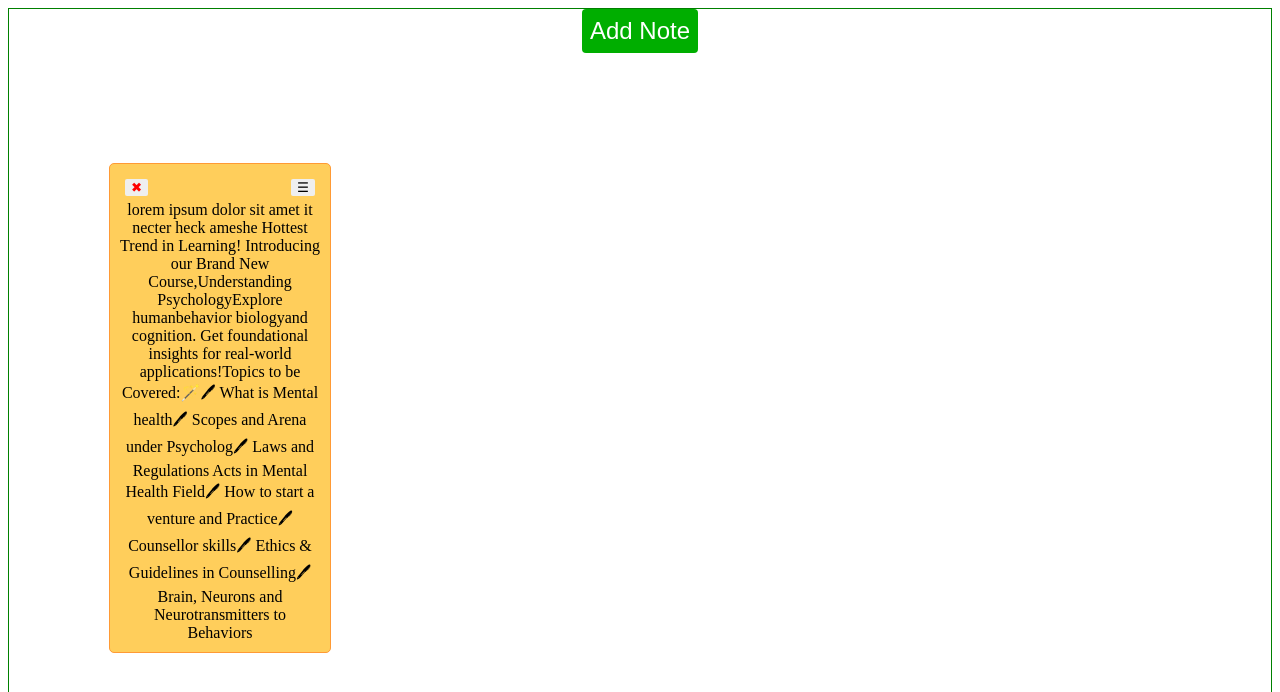
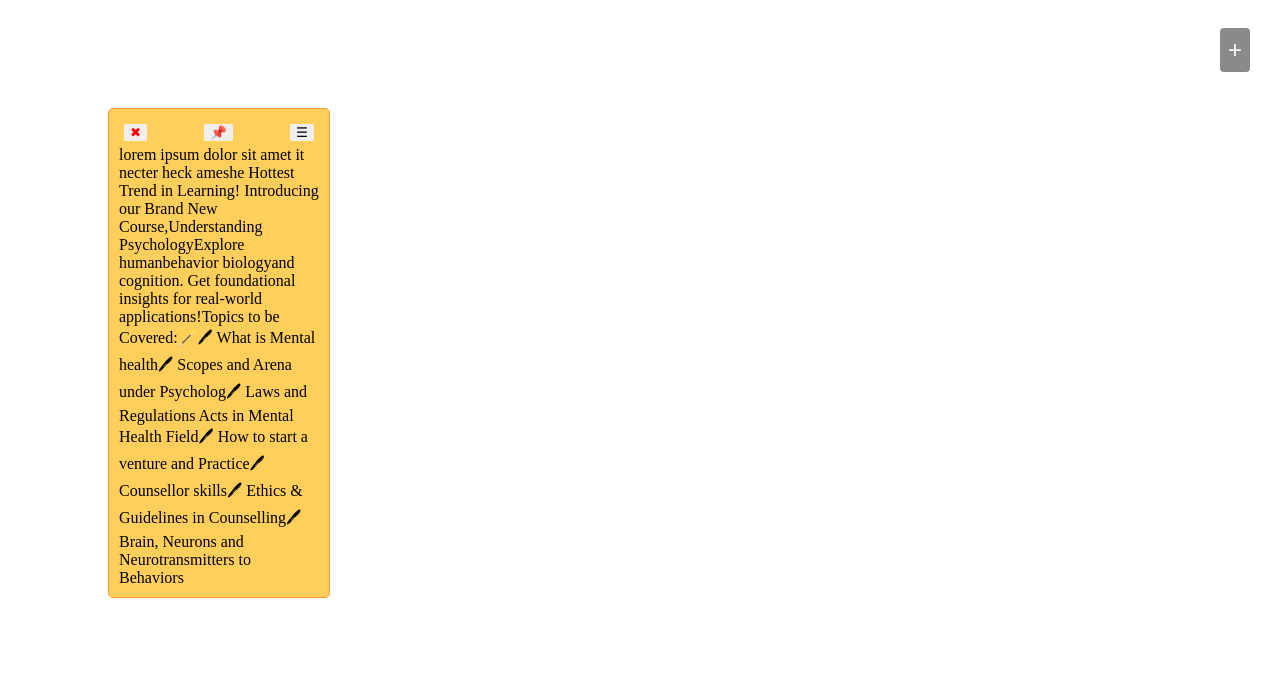
Before and after one commit to saikatbishal/bulletinboard, a React (Create React App) app: page / in a window 1280 px wide. Shown: the top 692 px of the page. Built offline with nearby package versions, Linux system fonts and the light colour scheme.

Commit message:
added pin unpin feature

```diff
--- a/src/App.css
+++ b/src/App.css
@@ -1,5 +1,4 @@
 .App {
-  text-align: center;
   overflow-x: hidden;
   margin: 0;
   padding: 0;
--- a/src/bulletinBoard/BulletinBoard.jsx
+++ b/src/bulletinBoard/BulletinBoard.jsx
@@ -1,13 +1,17 @@
 import React, { useState, useRef, useEffect } from "react";
 import "./bulletinBoard.css";
+import { isEditable } from "@testing-library/user-event/dist/utils";
 
 const BulletinBoard = () => {
   const [notes, setNotes] = useState([
     {
       id: 1,
-      content: "lorem ipsum dolor sit amet it necter heck ameshe Hottest Trend in Learning! Introducing our Brand New Course,Understanding PsychologyExplore humanbehavior biologyand cognition. Get foundational insights for real-world applications!Topics to be Covered:🪄🖊 What is Mental health🖊 Scopes and Arena under Psycholog🖊 Laws and Regulations Acts in Mental Health Field🖊 How to start a venture and Practice🖊 Counsellor skills🖊 Ethics & Guidelines in Counselling🖊 Brain, Neurons and Neurotransmitters to Behaviors",
+      isDraggable: true,
+      content:
+        "lorem ipsum dolor sit amet it necter heck ameshe Hottest Trend in Learning! Introducing our Brand New Course,Understanding PsychologyExplore humanbehavior biologyand cognition. Get foundational insights for real-world applications!Topics to be Covered:🪄🖊 What is Mental health🖊 Scopes and Arena under Psycholog🖊 Laws and Regulations Acts in Mental Health Field🖊 How to start a venture and Practice🖊 Counsellor skills🖊 Ethics & Guidelines in Counselling🖊 Brain, Neurons and Neurotransmitters to Behaviors",
       x: 100,
       y: 100,
+      isEditing: false,
     },
   ]);
   const [showInputPopup, setShowInputPopup] = useState(false);
@@ -20,6 +24,17 @@ const BulletinBoard = () => {
     setShowInputPopup(true);
   };
 
+  const editNote = (e,id) => {
+    const note = notes.find((note) => note.id === id);
+    if(!note.isDraggable){
+      return;
+    }
+    note.isEditing = true;
+    const updatedNotes = notes.filter((note) => note.id !== id);
+    setNotes(updatedNotes);
+    setShowInputPopup(true);
+    setNewNoteContent(note.content);
+  }
   const saveNote = () => {
     if (newNoteContent.trim() !== "") {
       setNotes([
@@ -29,6 +44,7 @@ const BulletinBoard = () => {
           content: newNoteContent,
           x: Math.floor(Math.random() * 200),
           y: Math.floor(Math.random() * 200),
+          isDraggable: true,
         },
       ]);
       setNewNoteContent("");
@@ -41,10 +57,13 @@ const BulletinBoard = () => {
   };
 
   const handleMouseDown = (e, id) => {
+    if(!notes.find((note) => note.id === id).isDraggable){
+      return;
+    }
     const startX = e.clientX;
     const startY = e.clientY;
-    console.log(startX,startY);
-    setStart({ x: startX, y: startY })
+    console.log(startX, startY);
+    setStart({ x: startX, y: startY });
     handleMouseMoveRef.current = (e) => {
       const deltaX = e.clientX - startX;
       const deltaY = e.clientY - startY;
@@ -56,8 +75,8 @@ const handleMouseDown = (e, id) => {
       const maxX = window.innerWidth - 200; // Adjust the value based on your preference
       const maxY = window.innerHeight - 200; // Adjust the value based on your preference
 
-    const boundedX = Math.max(0, Math.min(updatedX, maxX+20));
-    const boundedY = Math.max(0, Math.min(updatedY, maxY+20));
+      const boundedX = Math.max(0, Math.min(updatedX, maxX + 20));
+      const boundedY = Math.max(0, Math.min(updatedY, maxY + 20));
 
       setNotes(
         notes.map((note) =>
@@ -67,14 +86,21 @@ const handleMouseDown = (e, id) => {
     };
 
     handleMouseUpRef.current = () => {
-    document.removeEventListener('mousemove', handleMouseMoveRef.current);
-    document.removeEventListener('mouseup', handleMouseUpRef.current);
+      document.removeEventListener("mousemove", handleMouseMoveRef.current);
+      document.removeEventListener("mouseup", handleMouseUpRef.current);
     };
 
-  document.addEventListener('mousemove', handleMouseMoveRef.current);
-  document.addEventListener('mouseup', handleMouseUpRef.current);
+    document.addEventListener("mousemove", handleMouseMoveRef.current);
+    document.addEventListener("mouseup", handleMouseUpRef.current);
   };
-
+  const handlePin = (e, id) => {
+    const pinnedNote = notes.find((note) => note.id === id);
+    pinnedNote.isDraggable = !pinnedNote.isDraggable;
+    if (pinnedNote) {
+      const updatedNotes = notes.filter((note) => note.id !== id);
+      setNotes([pinnedNote, ...updatedNotes]);
+    }
+  };
   const handleKeyPress = (e) => {
     if (e.key === "Enter" && !e.shiftKey) {
       saveNote();
@@ -84,7 +110,7 @@ const handleMouseDown = (e, id) => {
   return (
     <div className="bulletin-board">
       <button onClick={addNote} className="add-note-button">
-        Add Note
+        +{" "}
       </button>
 
       {showInputPopup && (
@@ -101,9 +127,10 @@ const handleMouseDown = (e, id) => {
       )}
       <div className="parent">
         {notes.map((note) => (
-          <div
+          !note.isEditing?
+            (<div
             key={note.id}
-            className="sticky-note"
+            className={`sticky-note ${note.isDraggable ? "" : "pinned"}`}
             style={{ transform: `translate(${note.x}px, ${note.y}px)` }}
           >
             <div className="buttons">
@@ -113,15 +140,18 @@ const handleMouseDown = (e, id) => {
               >
                 &#x2716;
               </button>
+              <button className="pin-notes" onClick={(e)=>handlePin(e,note.id)}>📌</button>
+
               <button
-                className="drag-handle"
+                className={`drag-icon${note.isDraggable ? "" : "-disabled"}`}
                 onMouseDown={(e) => handleMouseDown(e, note.id)}
               >
                 &#x2630;
               </button>
             </div>
             <div className="content">{note.content}</div>
-          </div>
+
+          </div>):<input value={note.content} style={{ transform: `translate(${note.x}px, ${note.y}px)` }} />
         ))}
       </div>
     </div>
--- a/src/bulletinBoard/bulletinBoard.css
+++ b/src/bulletinBoard/bulletinBoard.css
@@ -6,6 +6,9 @@
   padding: 10px;
   margin-bottom: 10px;
   max-width: 200px;
+}
+.pinned{
+  background-color: #e2e2e2;
 }
 .sticky-note>.buttons{
   display: flex;
@@ -67,13 +70,16 @@ button {
   right: 5px;
   cursor: move;
 }
+.drag-handle-disabled {
+  cursor: default;
+}
 
 .input-popup>textarea{
   font-size: 1.2rem;
   padding: 2px 10px;
   border: none;
   height: 3rem;
-  resize: none;
+  /* resize: none; */
 }
 
 textarea:focus{
@@ -83,8 +89,11 @@ textarea:focus{
 .add-note-button {
   margin-bottom: 10px;
   padding: 8px;
+  position: absolute;
+  right: 10px;
+  margin: 20px;
   cursor: pointer;
-  background-color: rgb(0, 174, 0);
+  background-color: rgb(138, 138, 138);
   border: none;
   border-radius: 4px;
   font-size: 1.5rem;
@@ -94,3 +103,7 @@ textarea:focus{
 .add-note-button:hover {
   background-color: #009257;
 }
+.pin-notes:hover{
+  background-color: #70ffc6;
+  cursor: pointer;
+}
--- a/src/index.css
+++ b/src/index.css
@@ -1,6 +1,5 @@
 #root{
   height: 100vh;
-  border: 1px solid green;
 }
 .App{
   height: 100%;
```
Lines whose indentation alone changed are shown as unchanged.
